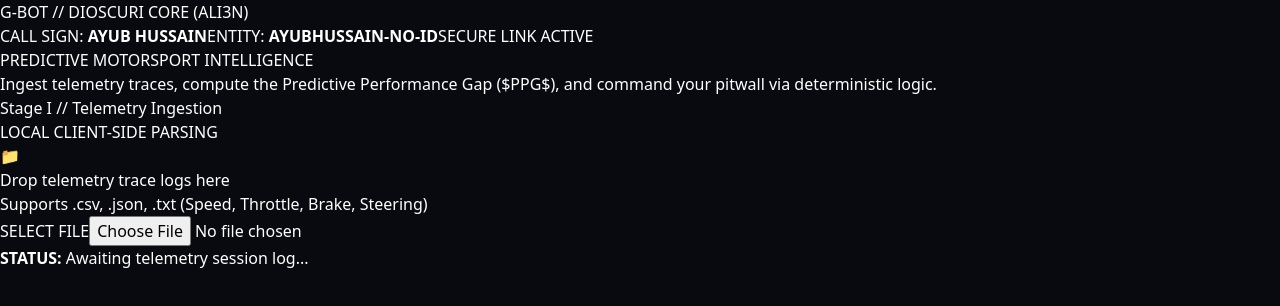
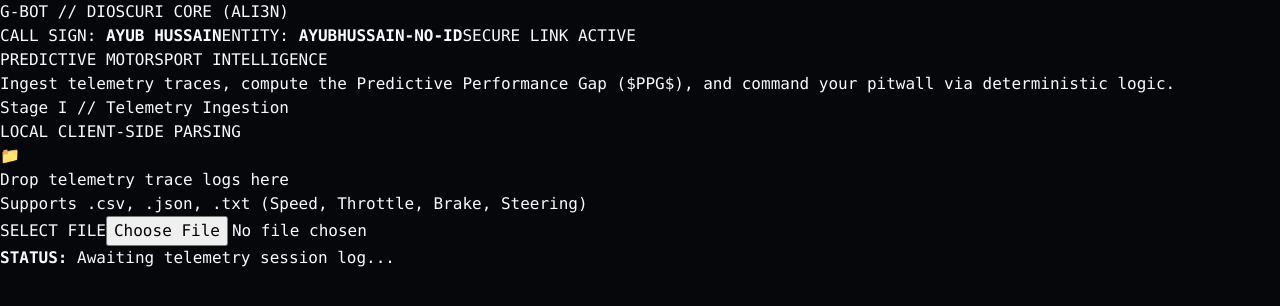
Before and after one commit to ayubhussainis-dot/G-BOT-, a React (Vite) app: page / in a window 1280 px wide. Shown: the top 306 px of the page. Built offline with nearby package versions, Linux system fonts and the light colour scheme.

Commit message:
Modify body styles and add custom scrollbar
Updated body styles and added custom scrollbar styles.

```diff
--- a/src/index.css
+++ b/src/index.css
@@ -4,9 +4,9 @@
 
 @layer base {
   body {
-    background-color: #090A0F;
-    color: #ffffff;
-    font-family: system-ui, -apple-system, BlinkMacSystemFont, 'Segoe UI', Roboto, Oxygen, Ubuntu, Cantarell, sans-serif;
+    background-color: #06070B;
+    color: #F8FAFC;
+    font-family: ui-monospace, SFMono-Regular, Menlo, Monaco, Consolas, monospace;
   }
 }
 
@@ -18,3 +18,19 @@
 .animate-fadeIn {
   animation: fadeIn 0.4s cubic-bezier(0.16, 1, 0.3, 1) forwards;
 }
+
+/* Custom scrollbar for telemetry logs */
+::-webkit-scrollbar {
+  width: 6px;
+  height: 6px;
+}
+::-webkit-scrollbar-track {
+  background: rgba(255, 255, 255, 0.02);
+}
+::-webkit-scrollbar-thumb {
+  background: rgba(6, 182, 212, 0.3);
+  border-radius: 3px;
+}
+::-webkit-scrollbar-thumb:hover {
+  background: rgba(6, 182, 212, 0.6);
+}
```
